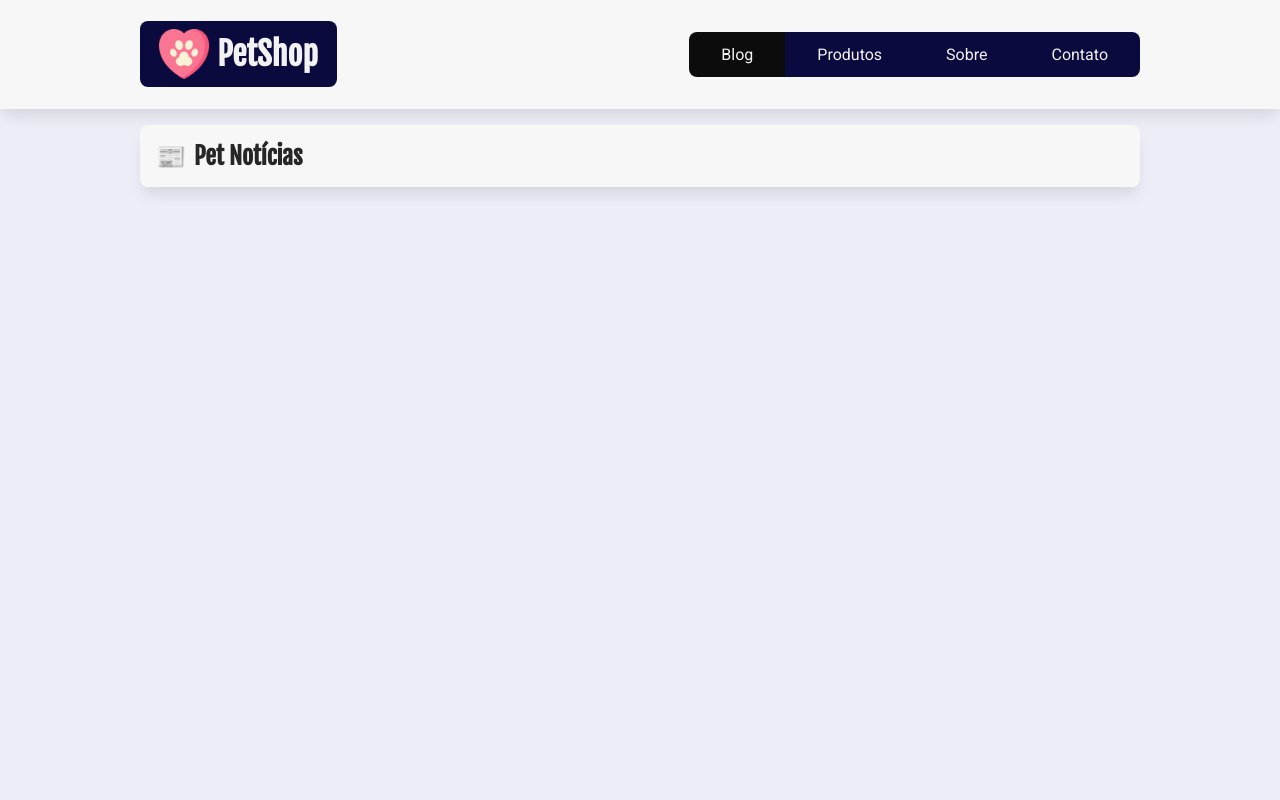
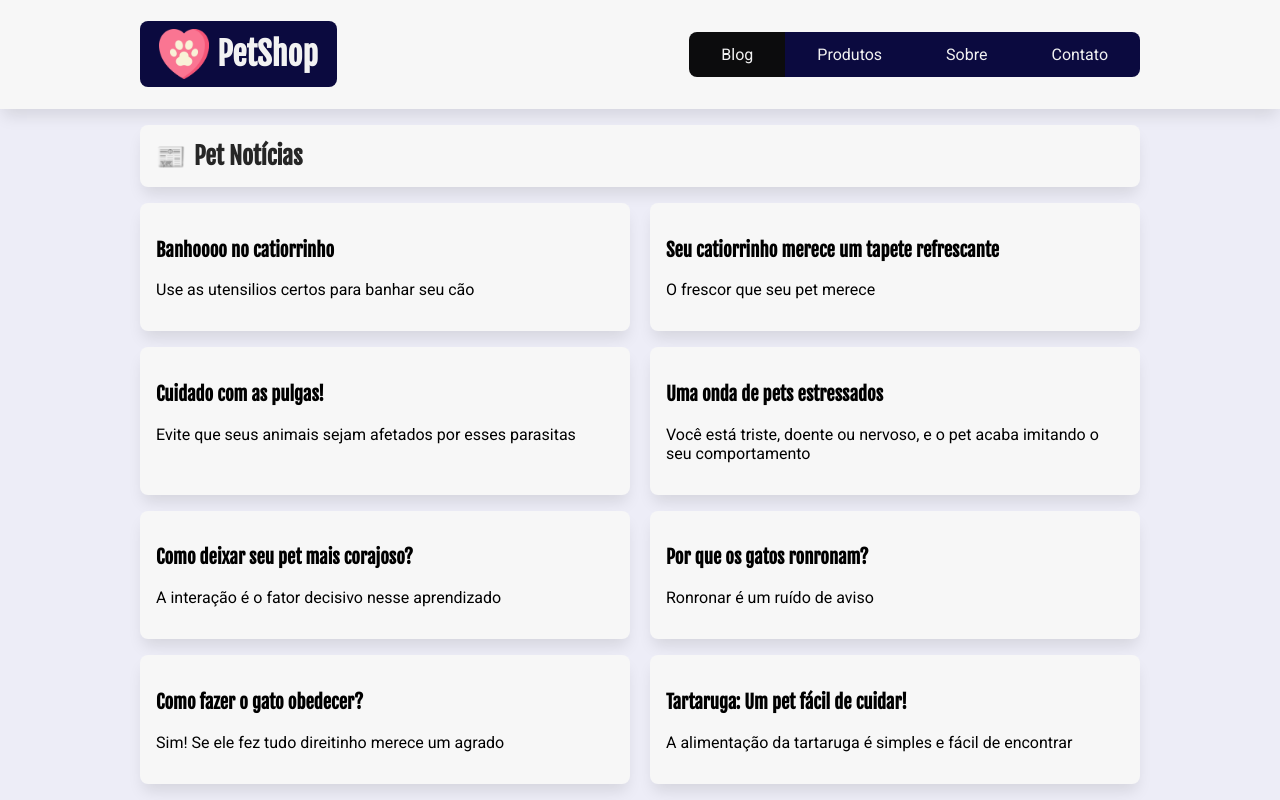
Before and after one commit to thiagoribeiro2003/petshop-react, a React (Create React App) app: page / in a window 1280 px wide. Built offline with nearby package versions, Linux system fonts and the light colour scheme; data requests are answered from the project's data file.

Commit message:
Uso do useEffect para controlar fetch da api

```diff
--- a/src/components/ListaPosts/ListaPosts.jsx
+++ b/src/components/ListaPosts/ListaPosts.jsx
@@ -1,25 +1,45 @@
+import { useState, useEffect } from "react"; // Hooks do React
+
 import serverApi from "../../api/server-api";
 import estilos from "./ListaPosts.module.css";
 const ListaPosts = () => {
+  /* Iniciamos o state do componente com um array vazio,
+  para posteriormente "preenchê-lo" com os dados vindos da API.
+  Esta atribuição será feita com auxílio do setPosts. */
+  const [posts, setPosts] = useState([]);
+
   console.log(serverApi);
-  const postsTemp = [];
 
-  const getPosts = async () => {
-    try {
-      const resposta = await fetch(`${serverApi}/posts`);
-      const dados = await resposta.json();
-      console.log(dados);
-    } catch (error) {
-      console.log("Deu ruim! " + error.message);
+  useEffect(() => {
+    async function getPosts() {
+      try {
+        const resposta = await fetch(`${serverApi}/posts`);
+        const dados = await resposta.json();
+        setPosts(dados);
+      } catch (error) {
+        console.log("Deu ruim! " + error.message);
+      }
     }
-  };
+    getPosts();
+  }, []);
 
-  getPosts();
+  /* Sobre o userEffect
+  Este hook visa permitir um maior controle sobre "efeitos colaterais" na execução do componente.
+
+  Receve dois parâmetros:
+  1ª: Função callback com o que será executado
+  2ª: lista de dependências que indicarão ao useEffect quando ele deverá funcionar
+
+  -Se não passar a lista (ou seja, se deixae sem []), useEffect executará toda vez
+  que o componente for renderizado. Portanto, o callback se torna um loop infinito.
+
+  - Se passar a lista vazia (ou seja, deixar o [] vazio), useEffect executará somente
+  no momento que o componente é renderizado a primeira vez evitando o loop infinito do callback */
 
   return (
     <div className={estilos.lista_posts}>
       {/* Versão Desestruturado */}
-      {postsTemp.map(({ id, titulo, subtitulo }) => (
+      {posts.map(({ id, titulo, subtitulo }) => (
         <article className={estilos.post} key={id}>
           <h3>{titulo}</h3>
           <p>{subtitulo}</p>
```
